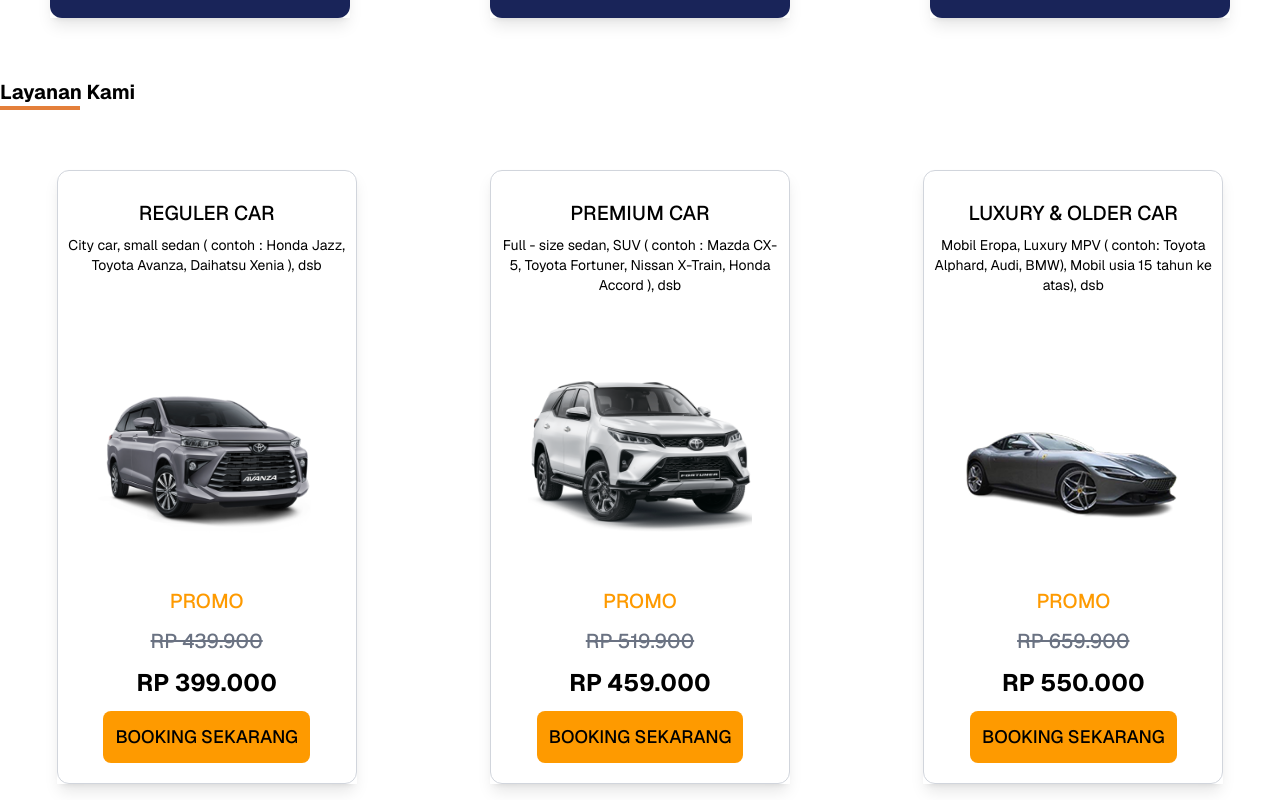
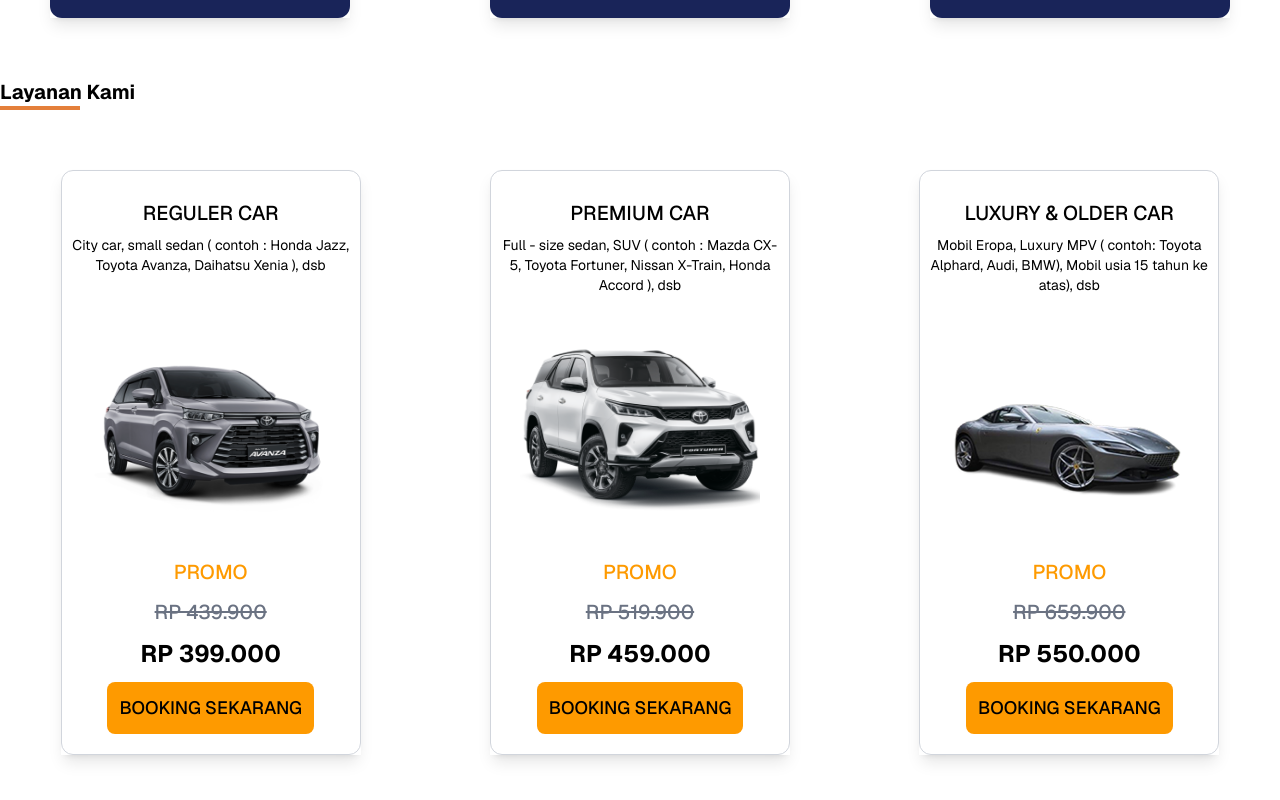
Before and after one commit to wendwin/inspeksi-mobil-jogja, a Next.js app: page / in a window 1280 px wide. Shown: the part 1280-2080 px from the top of the page. Built offline with nearby package versions, Linux system fonts and the light colour scheme.

Commit message:
memperbaiki size card layanan kami

```diff
--- a/app/components/landingpagecomponents/Service.js
+++ b/app/components/landingpagecomponents/Service.js
@@ -5,12 +5,12 @@
                 <p className="text-md font-bold md:text-xl">Layanan Kami</p>
                 <div className="yellow-bar"></div>
             </div>
-            <div className="py-5 md:py-10 flex flex-wrap gap-5">
+            <div className="py-5 md:py-10 flex flex-wrap justify-center gap-2">
                 <div className="card bg-base-100 shadow-lg max-w-50 mx-auto md:max-w-75 ">
                     <div className="card-body border-gray-300 border-1 bg-white text-center rounded-xl py-5 px-2 md:min-h-100">
                         <h2 className="card-title text-black text-md py-2 font-medium uppercase md:text-xl">Reguler Car</h2>
                         <p className="text-black text-xs min-h-25 md:text-sm">City car, small sedan ( contoh : Honda Jazz, Toyota Avanza, Daihatsu Xenia ), dsb</p>
-                        <img className="mx-auto py-5 md:py-10 max-w-35 max-h-35 md:max-w-60 md:max-h-60" src="/img/regulercar_layanankami.png"alt="regulercar" />
+                        <img className="mx-auto py-5 md:py-8 -mt-6 max-w-35 max-h-35 md:max-w-60 md:max-h-60" src="/img/regulercar_layanankami.png"alt="regulercar" />
                         <p className="uppercase text-base text-amber-500 font-medium my-3 md:text-xl">Promo</p>
                         <p className="uppercase text-base text-gray-500 line-through font-medium md:text-xl">RP 439.900</p>
                         <p className="uppercase text-md text-black font-bold my-3 md:text-2xl">RP 399.000</p>
@@ -23,7 +23,7 @@
                     <div className="card-body border-gray-300 border-1 bg-white text-center rounded-xl py-5 px-2 md:min-h-100">
                         <h2 className="card-title text-black text-md py-2 font-medium uppercase md:text-xl">Premium Car</h2>
                         <p className="text-black text-xs min-h-25 md:text-sm">Full - size sedan, SUV ( contoh : Mazda CX-5, Toyota Fortuner, Nissan X-Train, Honda Accord ), dsb</p>
-                        <img className="mx-auto py-5 md:py-10 max-w-35 max-h-35 md:max-w-60 md:max-h-60" src="/img/premiumcar_layanankami.png"alt="premiumcar" />
+                        <img className="mx-auto py-5 md:py-8 -mt-6 max-w-35 max-h-35 md:max-w-60 md:max-h-60" src="/img/premiumcar_layanankami.png"alt="premiumcar" />
                         <p className="uppercase text-base text-amber-500 font-medium my-3 md:text-xl">Promo</p>
                         <p className="uppercase text-base text-gray-500 line-through font-medium md:text-xl">RP 519.900</p>
                         <p className="uppercase text-md text-black font-bold my-3 md:text-2xl">RP 459.000</p>
@@ -36,7 +36,7 @@
                     <div className="card-body border-gray-300 border-1 bg-white text-center rounded-xl py-5 px-2 md:min-h-100">
                         <h2 className="card-title text-black text-md py-2 font-medium uppercase md:text-xl">Luxury & Older Car</h2>
                         <p className="text-black text-xs min-h-25 md:text-sm">Mobil Eropa, Luxury MPV ( contoh: Toyota Alphard, Audi, BMW), Mobil usia 15 tahun ke atas), dsb</p>
-                        <img className="mx-auto py-5 md:py-10 max-w-35 max-h-35 md:max-w-60 md:max-h-60" src="/img/luxurycar_layanankami.png"alt="luxurycar" />
+                        <img className="mx-auto py-5 md:py-8 -mt-6 max-w-35 max-h-35 md:max-w-60 md:max-h-60" src="/img/luxurycar_layanankami.png"alt="luxurycar" />
                         <p className="uppercase text-base text-amber-500 font-medium my-3 md:text-xl">Promo</p>
                         <p className="uppercase text-base text-gray-500 line-through font-medium md:text-xl">RP 659.900</p>
                         <p className="uppercase text-md text-black font-bold my-3 md:text-2xl">RP 550.000</p>
```
